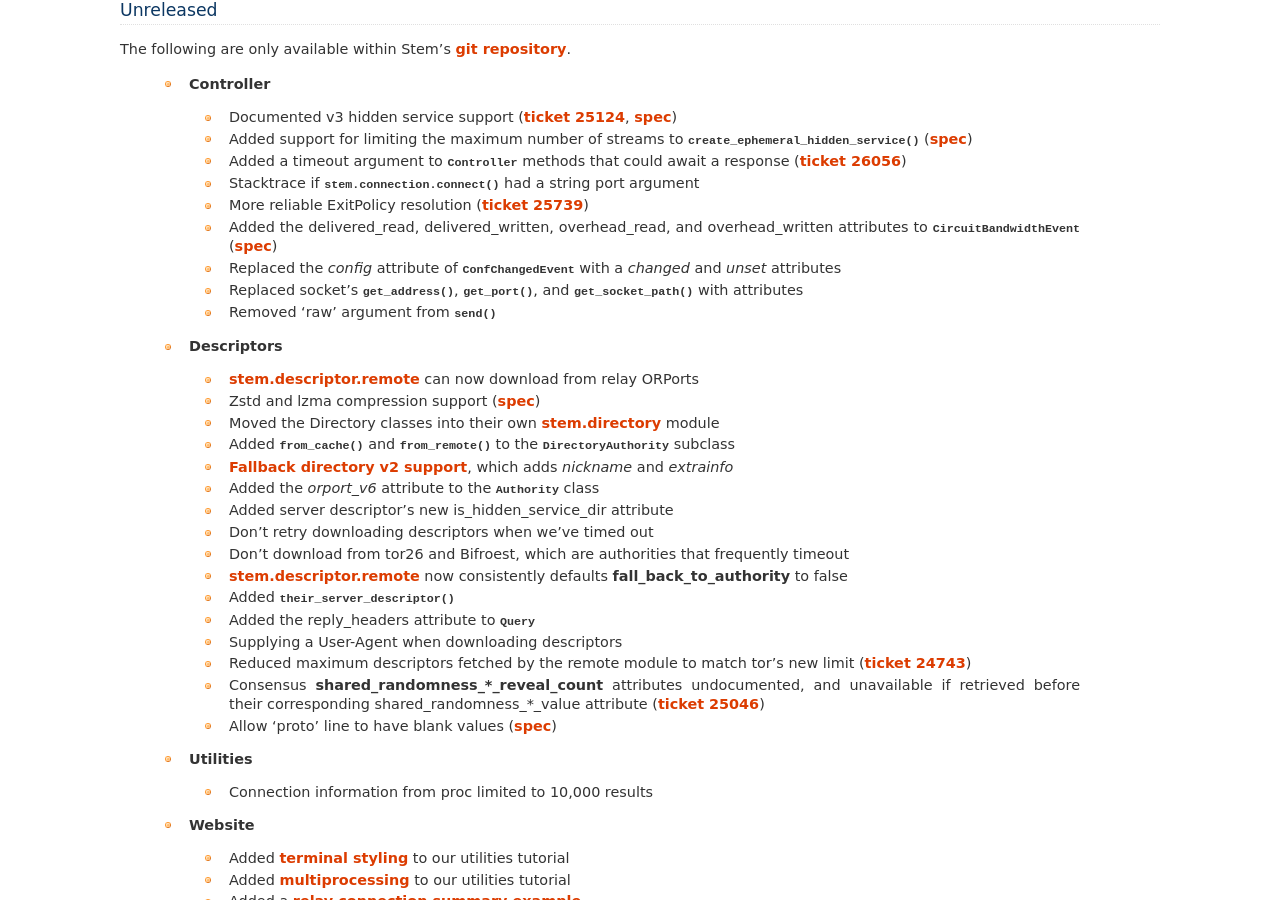
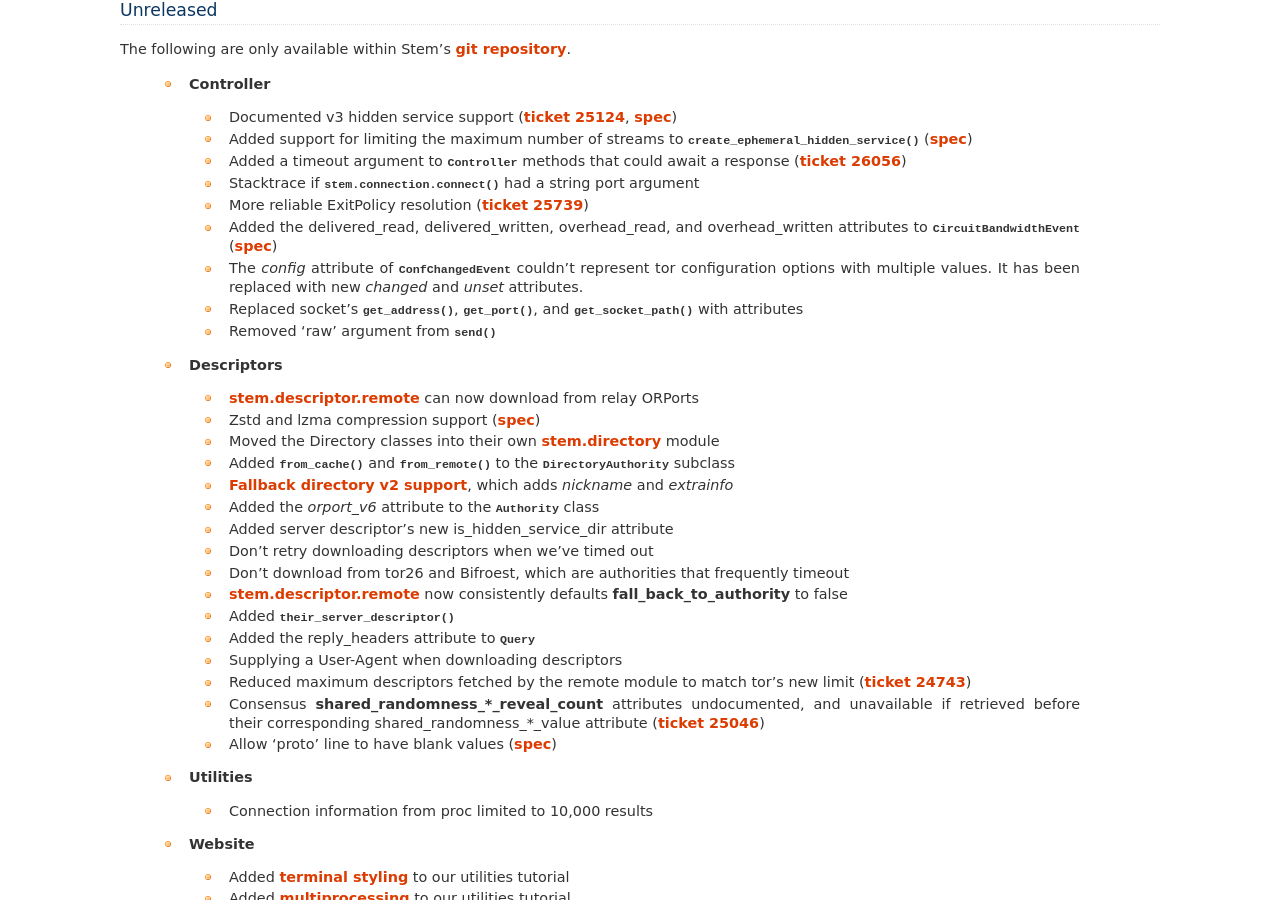
Before and after one commit to torproject/stem, a Sphinx documentation site: the page built from docs/change_log.rst, in a window 1280 px wide and 900 px high, scrolled down 708 px. Built offline with Sphinx 7.4.7, drawn with Linux system fonts in a browser that asks for light colours.

Commit message:
Reword changelog description of recent CONF_CHANGED fix
Dave suggested a better description of yesterday's fix. Going with a hybrid.

```diff
--- a/docs/change_log.rst
+++ b/docs/change_log.rst
@@ -52,7 +52,7 @@
   * Stacktrace if :func:`stem.connection.connect` had a string port argument
   * More reliable ExitPolicy resolution (:trac:`25739`)
   * Added the delivered_read, delivered_written, overhead_read, and overhead_written attributes to :class:`~stem.response.events.CircuitBandwidthEvent` (:spec:`fbb38ec`)
-  * Replaced the *config* attribute of :class:`~stem.response.events.ConfChangedEvent` with a *changed* and *unset* attributes
+  * The *config* attribute of :class:`~stem.response.events.ConfChangedEvent` couldn't represent tor configuration options with multiple values. It has been replaced with new *changed* and *unset* attributes.
   * Replaced socket's :func:`~stem.socket.ControlPort.get_address`, :func:`~stem.socket.ControlPort.get_port`, and :func:`~stem.socket.ControlSocketFile.get_socket_path` with attributes
   * Removed 'raw' argument from :func:`~stem.socket.ControlSocket.send`
 
```
